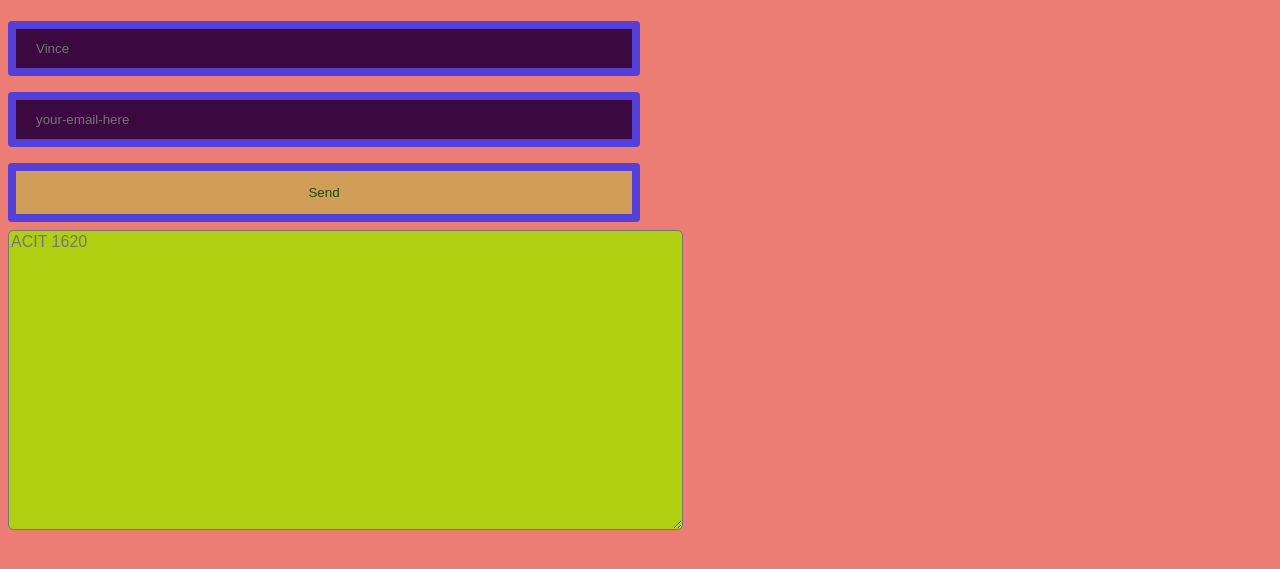
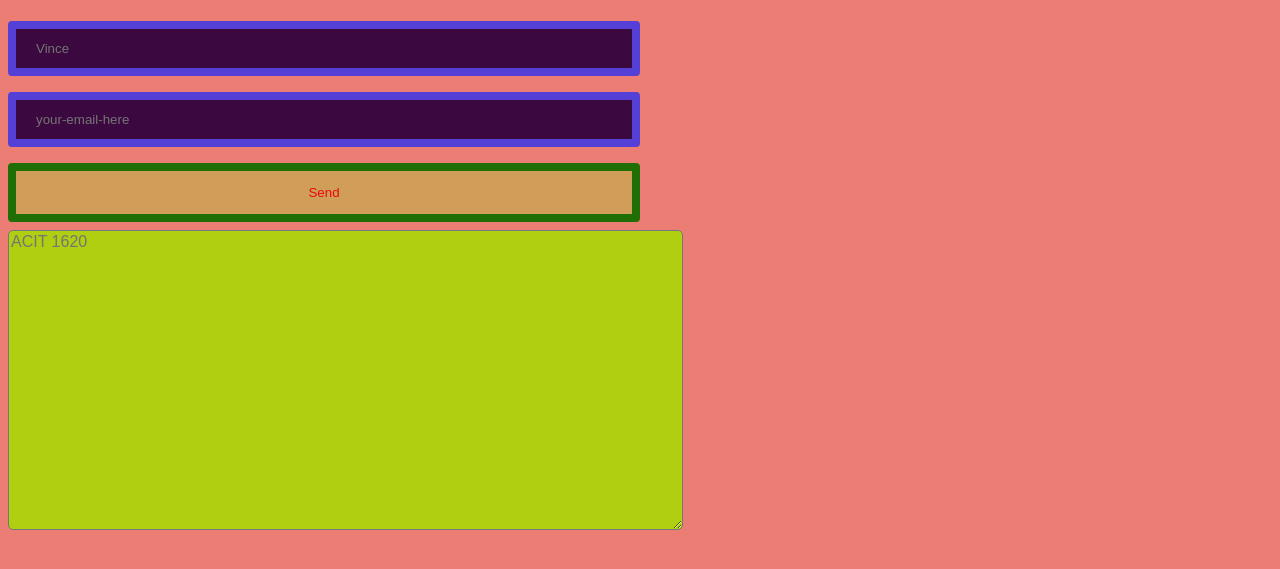
Before and after one commit to vince0411/lab-week-14, a plain HTML site: page index.html in a window 1280 px wide. Shown: the part 123-692 px from the top of the page. Drawn offline with Linux system fonts and the light colour scheme; a web font is replaced by a local one.

Commit message:
Updated lab week 14 to allow for better styling in index.html page

```diff
--- a/CSS/style.css
+++ b/CSS/style.css
@@ -33,11 +33,11 @@ input[type=submit] {
   font-family: 'Fresca', sans-serif;
   width: 50%;
   background-color: #d19e5a;
-  color: #1c4a0d;
+  color: #e80909;
   padding: 14px 20px;
   margin: 8px 0;
   border-radius: 4px;
-  border: 8px solid #5440d6;
+  border: 8px solid #206e06;
   cursor: pointer;
 }
 
```
Lines whose indentation alone changed are shown as unchanged.
